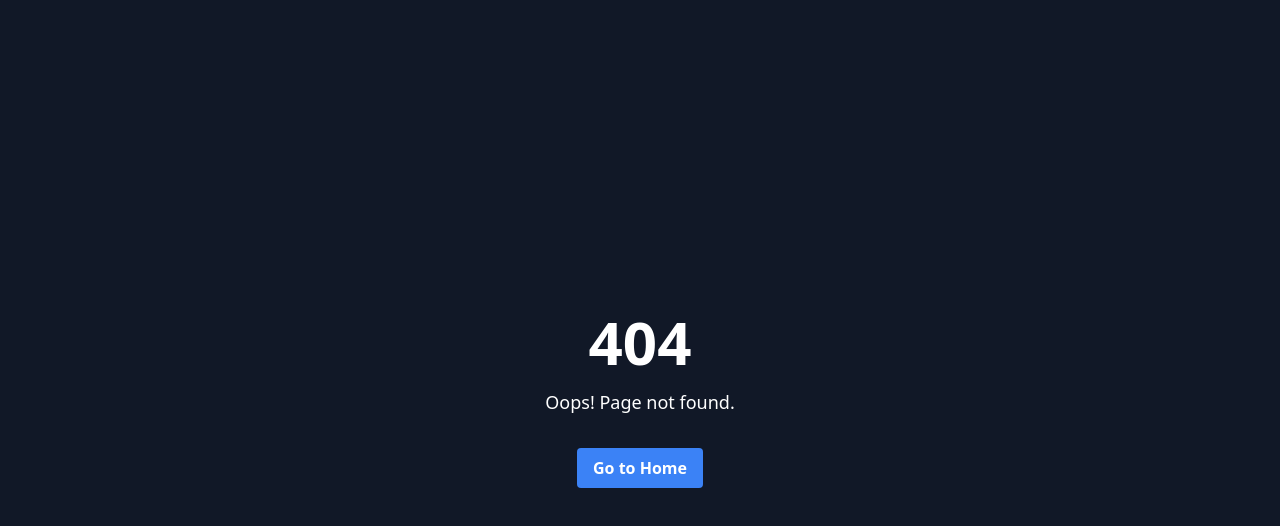
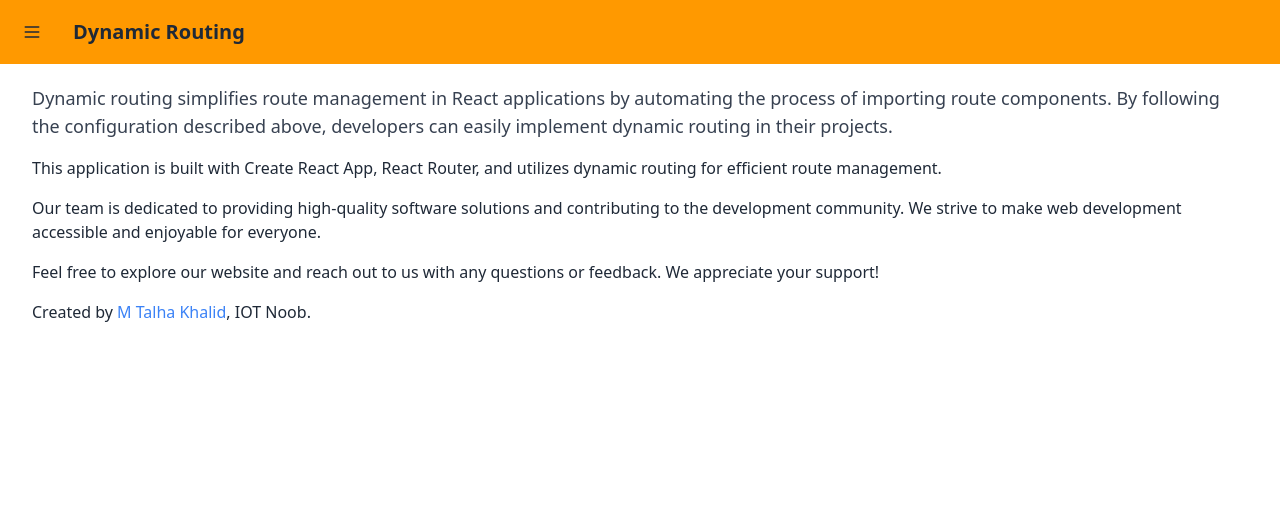
Before and after one commit to iot-Noob/React_AutoRoute_Boilerplate, a React (Create React App) app: page /about in a window 1280 px wide. Before the commit this address had no page. Shown: the top 526 px of the page. Built offline with nearby package versions, Linux system fonts and the light colour scheme.

Commit message:
make poages better enhancement and clear point

```diff
--- a/package.json
+++ b/package.json
@@ -9,6 +9,7 @@
     "prism-react-renderer": "^2.3.1",
     "react": "^18.3.1",
     "react-dom": "^18.3.1",
+    "react-icons": "^5.2.0",
     "react-markdown": "^9.0.1",
     "react-router-dom": "^6.23.0",
     "react-scripts": "5.0.1",
--- a/src/App.js
+++ b/src/App.js
@@ -1,22 +1,30 @@
- import { Route,Routes } from "react-router-dom";
-import { lazy,Suspense } from "react";
-import Main from "./fixroute/Main";
+import React, { useState } from 'react';
+import { Route, Routes } from 'react-router-dom';
+import { Suspense, lazy } from 'react';
+import Main from './fixroute/Main';
+import Navbar from './component/Navbar';
+import Drawer from './component/Drawer';
+import PageLayout from './container/PageLayout';
 
+const App = () => {
+  const [isDrawerOpen, setDrawerOpen] = useState(false);
 
- const PageLayout=lazy(()=>import('./container/PageLayout'))
-function App() {
+  const toggleDrawer = () => {
+    setDrawerOpen(!isDrawerOpen);
+  };
+
   return (
     <>
-
+      <Navbar ButtonEvent={toggleDrawer} />
+      <Drawer toggleDrawer={isDrawerOpen} />
       <Suspense fallback={<div className="text-center text-lg">Loading page....</div>}>
         <Routes>
-    <Route path="/" element={<Main/>}/>
-    <Route path="/*" element={<PageLayout/>}/>
+          <Route path="/" element={<Main />} />
+          <Route path="/*" element={<PageLayout />} />
         </Routes>
       </Suspense>
-
     </>
   );
-}
+};
 
 export default App;
--- /dev/null
+++ b/src/component/Drawer.js
@@ -0,0 +1,45 @@
+import React, { useState, useEffect } from 'react';
+import { NavLink } from 'react-router-dom';
+import { routes } from '../container/route';
+
+const Drawer = ({ toggleDrawer }) => {
+  const [isOpen, setIsOpen] = useState(false);
+
+  useEffect(() => {
+    setIsOpen(toggleDrawer);
+  }, [toggleDrawer]);
+
+  return (
+    <>
+      <div className={`drawer ${isOpen ? 'active' : ''}`} style={{ zIndex: 101 }}>
+        <input id="my-drawer" type="checkbox" className="drawer-toggle" checked={isOpen} onChange={() => setIsOpen(!isOpen)} />
+        <div className="drawer-content">
+          {/* Page content here */}
+        </div>
+        <div className="drawer-side">
+          <label htmlFor="my-drawer" aria-label="close sidebar" className="drawer-overlay"></label>
+          <ul className="menu p-4 w-80 min-h-full bg-base-200 text-base-content">
+            <div className="pointer-events-none">
+              <li>
+                <img src="https://png.pngtree.com/png-vector/20231018/ourmid/pngtree-whole-chicken-roast-png-ai-generative-png-image_10205023.png" alt="" />
+                <h1 className="text-3xl font-bold mt-2 mb-5">Dynamic Route Boilerplate</h1>
+              </li>
+            </div>
+            <li><NavLink to={'/'}>Home</NavLink></li>
+
+            {routes.map((route, index) => (
+              <li key={index}><NavLink to={route.path}>{route.name}</NavLink></li>
+            ))}
+
+            {/* Footer */}
+            <li className='mt-auto pt-4 border-t border-base-300'>
+              <footer className="text-center">by iotnoob Talha Khalid</footer>
+            </li>
+          </ul>
+        </div>
+      </div>
+    </>
+  );
+}
+
+export default Drawer;
--- /dev/null
+++ b/src/component/Navbar.js
@@ -0,0 +1,26 @@
+import React from 'react';
+import { useState,useEffect } from 'react';
+import { NavLink } from 'react-router-dom';
+const Navbar = ({ButtonEvent}) => {
+
+  return (
+    <div style={{ position: 'fixed ', top: 0, left: 0, right: 0, zIndex: 100 }} className="navbar bg-base-300 cnt">
+      <div className="flex-none">
+        <button className="btn btn-square btn-ghost" onClick={ButtonEvent}>
+          <svg xmlns="http://www.w3.org/2000/svg" fill="none" viewBox="0 0 24 24" className="inline-block w-5 h-5 stroke-current">
+            <path strokeLinecap="round" strokeLinejoin="round" strokeWidth="2" d="M4 6h16M4 12h16M4 18h16"></path>
+          </svg>
+        </button>
+      </div>
+      <div className="flex-1">
+        <NavLink to={'/'} className="btn btn-ghost text-xl">Dynamic Routing</NavLink>
+
+      </div>
+      <div className="flex-none">
+
+      </div>
+    </div>
+  );
+};
+
+export default Navbar;
--- a/src/container/route.js
+++ b/src/container/route.js
@@ -22,7 +22,6 @@ const importAll = (paths) => {
         .replace(/-/g, ' ') // Replace dashes with spaces
         .replace(/\b\w/g, (char) => char.toUpperCase()), // Capitalize each word
       component: path(key).default,
-
     }));
 
     allFiles.push(...files);
@@ -30,8 +29,8 @@ const importAll = (paths) => {
 
   const folders = allFiles.filter((file) => file.path.indexOf('/') !== -1 && file.path.endsWith('/')).map((folder) => {
     const folderName = folder.path.substr(0, folder.path.length - 1).toLowerCase().replace(/\(|\)/g, ''); // Remove parentheses
-    const ll=lazy(()=>import(folderName))
-    const folderFiles = importAll(paths.map(path => require.context(`../${path}/${ll}`, true, /\.js$/)));
+
+    const folderFiles = importAll(paths.map(path => require.context(`../${path}/${folderName}`, true, /\.js$/)));
 
     return folderFiles.map((file) => ({
       path: `${folderName}/${file.path}`,
--- a/src/index.css
+++ b/src/index.css
@@ -32,3 +32,12 @@
   border-radius: 3px;
   overflow-x: auto;
 }
+
+.cnt{
+  background-color: rgb(255, 153, 0);
+}
+
+.cdc{
+  background-color: rgb(255, 153, 0);
+
+}
--- /dev/null
+++ b/src/pages/About.js
@@ -0,0 +1,28 @@
+// src/pages/About.js
+
+import React from 'react';
+
+const About = () => {
+  return (
+    <div className="p-8">
+      <h1 className="text-3xl font-bold mb-4">About Us</h1>
+      <p className="text-lg text-gray-700">
+        Dynamic routing simplifies route management in React applications by automating the process of importing route components. By following the configuration described above, developers can easily implement dynamic routing in their projects.
+      </p>
+      <p className="mt-4">
+        This application is built with Create React App, React Router, and utilizes dynamic routing for efficient route management.
+      </p>
+      <p className="mt-4">
+        Our team is dedicated to providing high-quality software solutions and contributing to the development community. We strive to make web development accessible and enjoyable for everyone.
+      </p>
+      <p className="mt-4">
+        Feel free to explore our website and reach out to us with any questions or feedback. We appreciate your support!
+      </p>
+      <p className="mt-4">
+        Created by <span className="text-blue-500">M Talha Khalid</span>, IOT Noob.
+      </p>
+    </div>
+  );
+};
+
+export default About;
--- a/src/pages/Doc.js
+++ b/src/pages/Doc.js
@@ -1,19 +1,15 @@
-// Doc.js
 import React from 'react';
 import MdReader from '../component/MdReader';
 import readmeContent from '../component/mdcontent';
 
-
 const Doc = () => {
   return (
-    <div className='container'>
-        <div className='row'>
-
-            <div className='col col-sm-4'>
-
-            <MdReader content={readmeContent} />
-            </div>
+    <div className='container pt-7 mt-16'> {/* Add mt-16 for top margin */}
+      <div className='row'>
+        <div className='col col-sm-4'>
+          <MdReader content={readmeContent} />
         </div>
+      </div>
     </div>
   );
 };
--- /dev/null
+++ b/src/pages/Talha/AboutTalha.js
@@ -0,0 +1,44 @@
+import React from 'react';
+import { FaGithub, FaLinkedin } from 'react-icons/fa'; // Import icons from react-icons library
+
+const AboutTalha = () => {
+  return (
+    <div className="p-8">
+      <h1 className="text-3xl font-bold mb-4">About Me</h1>
+      <div className="bg-white rounded-lg shadow-md p-6">
+        <h2 className="text-2xl font-bold mb-4">Introduction</h2>
+        <p className="text-lg text-gray-700">
+          Hey there! I'm Talha Khalid, a passionate programmer with a diverse set of skills and a penchant for creative problem-solving. From crafting elegant code to designing immersive 3D environments, I thrive on pushing the boundaries of what's possible in the world of technology.
+        </p>
+      </div>
+      <div className="bg-white rounded-lg shadow-md p-6 mt-6">
+        <h2 className="text-2xl font-bold mb-4">My Expertise</h2>
+        <ul className="list-disc ml-6 text-lg text-gray-700">
+          <li>Proficient in languages such as C, C++, Python, JavaScript, and Java.</li>
+          <li>Extensive experience in web development with frameworks like React and Node.js.</li>
+          <li>Skilled in embedded systems programming, particularly with Arduino and microcontrollers.</li>
+          <li>Passionate about data science and its applications in real-world scenarios.</li>
+          <li>Knowledgeable in network programming and cybersecurity principles.</li>
+        </ul>
+      </div>
+      <div className="bg-white rounded-lg shadow-md p-6 mt-6">
+        <h2 className="text-2xl font-bold mb-4">Interests</h2>
+        <p className="text-lg text-gray-700">
+          Apart from programming, I have a keen interest in 3D designing using tools like Blender. Creating visually stunning environments and models allows me to explore my artistic side and brings a unique perspective to my projects. Additionally, I'm a musician at heart, finding solace and inspiration in the world of music.
+        </p>
+        {/* Social media links */}
+        <div className="mt-4 flex space-x-4">
+          <a href="https://github.com/iot-Noob" target="_blank" rel="noopener noreferrer">
+            <FaGithub className="text-4xl text-gray-500 hover:text-gray-700 transition duration-300" />
+          </a>
+          {/* Example for LinkedIn */}
+          <a href="https://www.linkedin.com/in/talha-khalid-983950204/" target="_blank" rel="noopener noreferrer">
+            <FaLinkedin className="text-4xl text-blue-500 hover:text-blue-700 transition duration-300" />
+          </a>
+        </div>
+      </div>
+    </div>
+  );
+};
+
+export default AboutTalha;
```
Also changed, not shown: 1 other file (tests, documents, lock files or other folders). Lines whose indentation alone changed are shown as unchanged.
